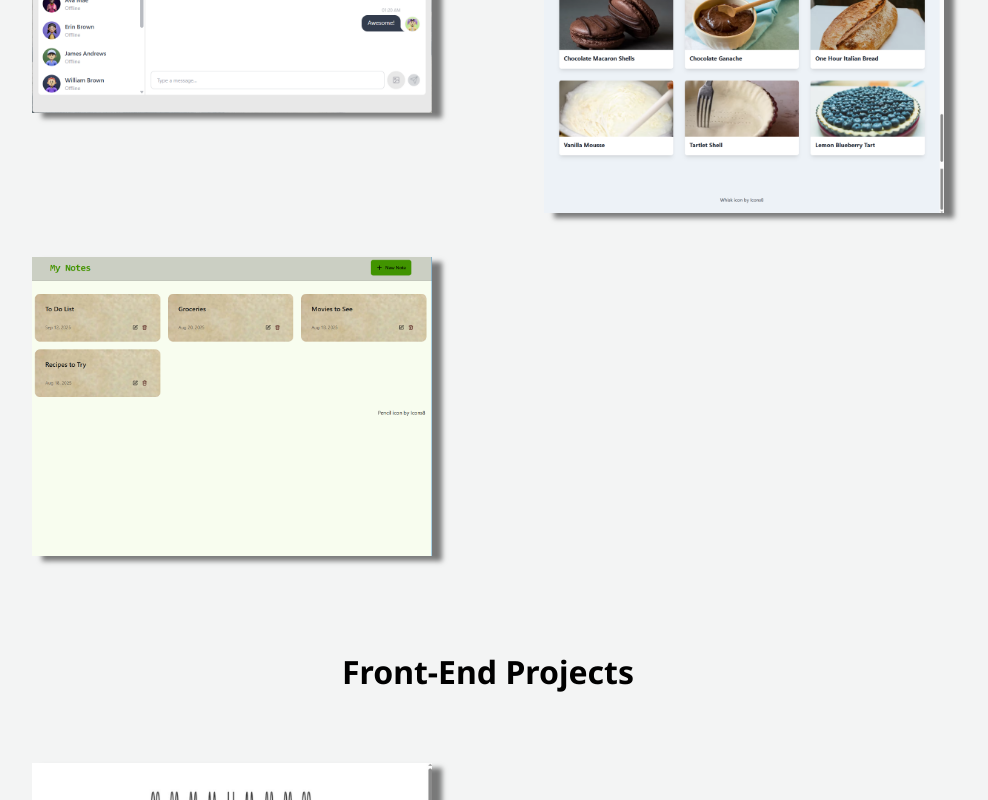
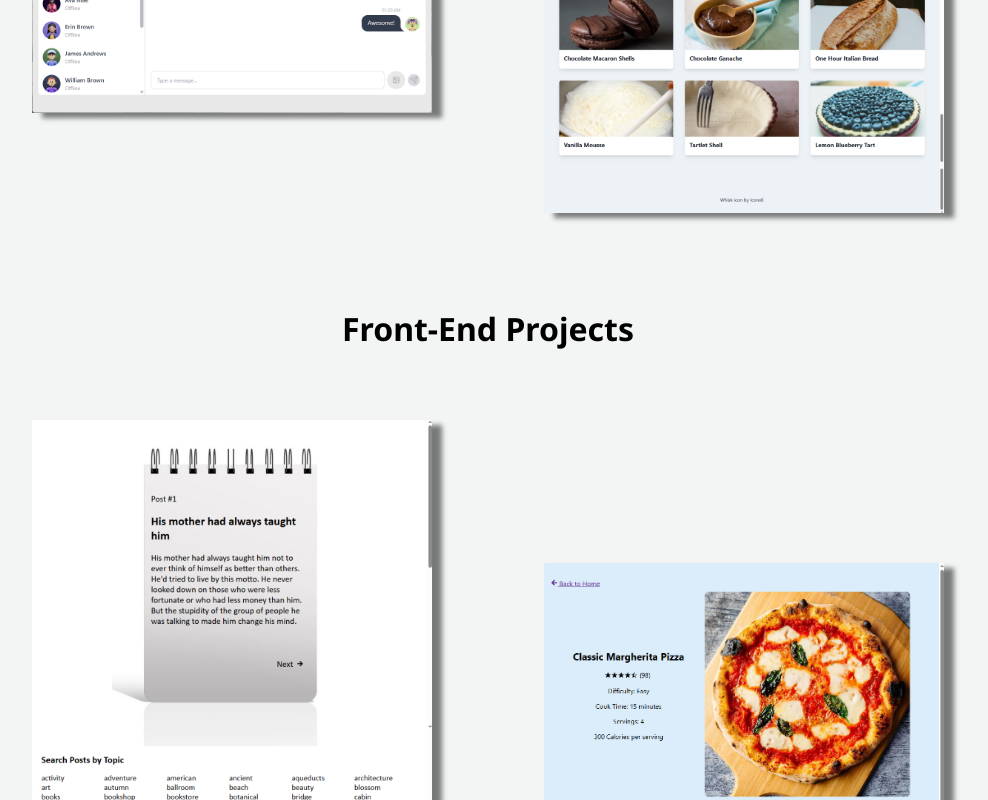
Before and after one commit to LaurenCummings/portfolio-project, a React (Vite) app: page / in a window 1280 px wide. Shown: the part 627-1427 px from the top of the page, without its empty margins (152-1140 px from the left). Built offline with nearby package versions, Linux system fonts and the light colour scheme.

Commit message:
deleted link to notes project from home page - redis database is no longer active so project doesn't work anymore

```diff
--- a/src/pages/Home.jsx
+++ b/src/pages/Home.jsx
@@ -23,11 +23,6 @@ function Home() {
         <div className="project">
           <Link to="/cookbook-project">
             <img src={cookbookProject} alt="Cookbook Project" />
-          </Link>
-        </div>
-        <div className="project">
-          <Link to="/notes-project">
-            <img src={notesProject} alt="Notes Project" />
           </Link>
         </div>
       </div>
```
